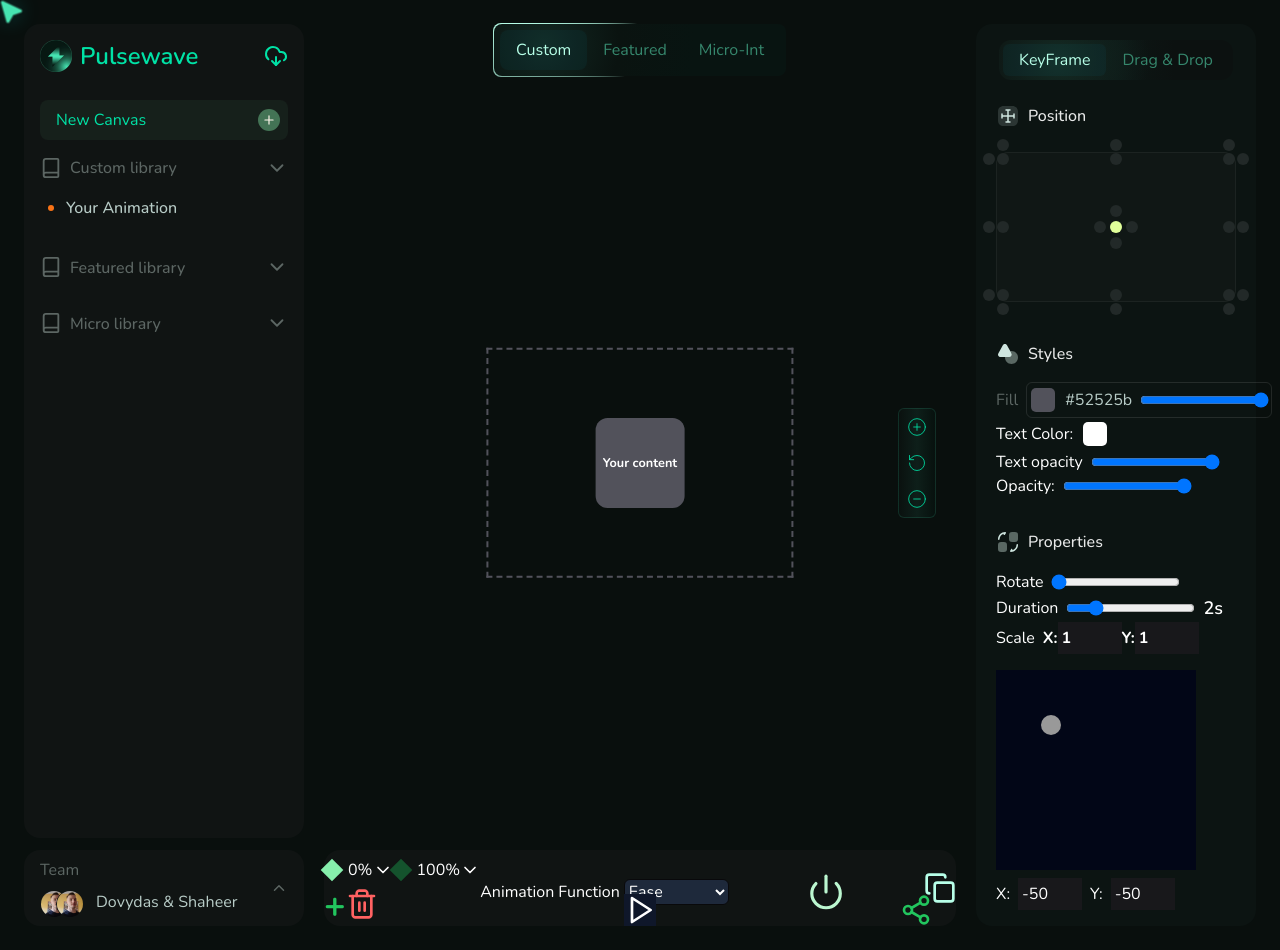
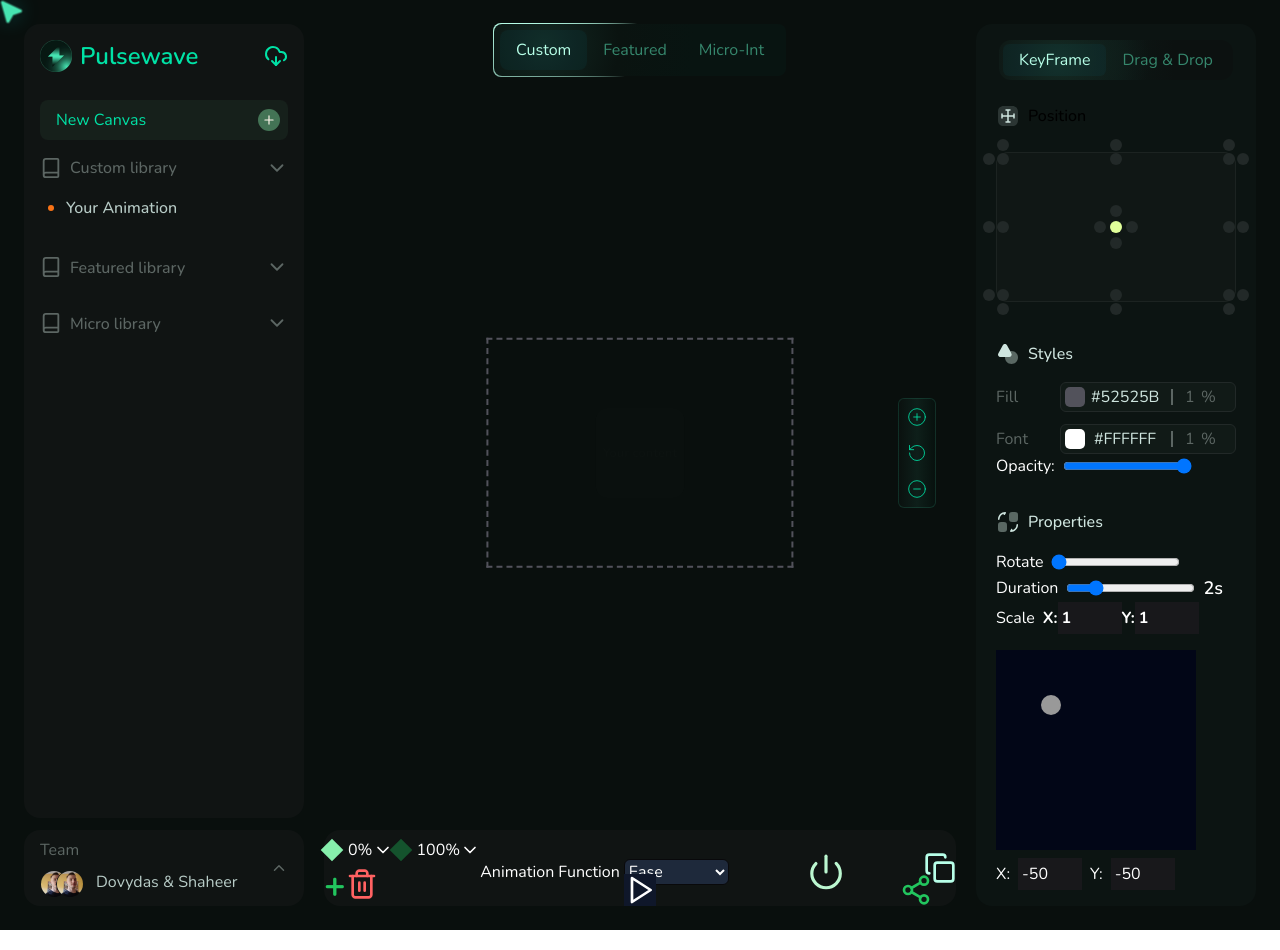
Before and after one commit to amuseDave/animationGen, a React (Vite) app: page / in a window 1280 px wide. Built offline with nearby package versions, Linux system fonts and the light colour scheme.

Commit message:
add inputs

```diff
--- a/src/components/Controller/Custom/NotDD/Controls.jsx
+++ b/src/components/Controller/Custom/NotDD/Controls.jsx
@@ -23,7 +23,7 @@ export default function Controls() {
   return (
     <>
       <div className="mt-10">
-        <div className="control-title">
+        <div className="control-title control-main-color">
           <img src={circleTriangle} />
           Styles
         </div>
@@ -36,7 +36,7 @@ export default function Controls() {
       </div>
 
       <div className="mt-8">
-        <div className="control-title">
+        <div className="control-title control-main-color">
           <img src={convertShape} />
           Properties
         </div>
--- a/src/components/Controller/Custom/NotDD/Controls/Color.jsx
+++ b/src/components/Controller/Custom/NotDD/Controls/Color.jsx
@@ -1,5 +1,6 @@
 import { useRef } from "react";
 import { useSelector } from "react-redux";
+import { handleValueInputs } from "../../../../../utils/helper";
 
 export default function Color({ handleStyle }) {
   const activeKeyFrame = useSelector((state) => state.custom.activeKeyFrame);
@@ -13,8 +14,11 @@ export default function Color({ handleStyle }) {
   );
 
   function handleInput() {
-    const bgOp = opacityEl.current.value;
+    let bgOp = opacityEl.current.value;
     const bgC = colorEl.current.value;
+
+    bgOp = handleValueInputs(bgOp, 100);
+    if (isNaN(bgOp)) return;
 
     handleStyle(
       { target: { value: { color: bgC, opacity: bgOp } } },
@@ -24,25 +28,29 @@ export default function Color({ handleStyle }) {
 
   return (
     <>
-      <div className="control-container ">
+      <div className="control-container">
         <p>Fill</p>
         <div className="control-input-container">
+          <div className="control-color-input-container">
             <input
               ref={colorEl}
               onChange={handleInput}
               value={color}
               type="color"
             />
-          <p className="text-main-t-gray-active">{color}</p>
+          </div>
+          <p className="control-main-color control-text">{color}</p>
+          <div className="control-separator"></div>
+          <div className="flex items-center">
             <input
+              style={{ width: `${bgOpacity.length * 8 + 7}px` }}
+              className="control-value-input"
               onChange={handleInput}
               ref={opacityEl}
-            type="range"
-            min={0.01}
-            max={1}
-            step={0.01}
               value={bgOpacity}
             />
+            <p className="mr-1">%</p>
+          </div>
         </div>
       </div>
     </>
--- a/src/components/Controller/Custom/NotDD/Controls/Scale.jsx
+++ b/src/components/Controller/Custom/NotDD/Controls/Scale.jsx
@@ -1,6 +1,6 @@
 import { useSelector, useDispatch } from "react-redux";
 import { customActions } from "../../../../../store/customSlicer";
-import { handleValueInputs } from "../../../../../utils/helper";
+import { handleValueScaleInputs } from "../../../../../utils/helper";
 
 export default function Scale() {
   const dispatch = useDispatch();
@@ -13,8 +13,8 @@ export default function Scale() {
   );
   function handleScaleChange(e, type) {
     let { value: val } = e.target;
-    const value = handleValueInputs(val);
-    if (isNaN(value) || value.length > 5) return;
+    const value = handleValueScaleInputs(val, 5);
+    if (isNaN(value) || value.length > 4) return;
 
     dispatch(customActions.handleScale({ type, value }));
   }
--- a/src/components/Controller/Custom/NotDD/Controls/TextColor.jsx
+++ b/src/components/Controller/Custom/NotDD/Controls/TextColor.jsx
@@ -1,5 +1,6 @@
 import { useRef } from "react";
 import { useSelector } from "react-redux";
+import { handleValueInputs } from "../../../../../utils/helper";
 
 export default function TextColor({ handleStyle }) {
   const activeKeyFrame = useSelector((state) => state.custom.activeKeyFrame);
@@ -15,8 +16,11 @@ export default function TextColor({ handleStyle }) {
   );
 
   function handleInput() {
-    const textOp = opacityEl.current.value;
+    let textOp = opacityEl.current.value;
     const textC = colorEl.current.value;
+
+    textOp = handleValueInputs(textOp, 100);
+    if (isNaN(textOp)) return;
 
     handleStyle(
       { target: { value: { color: textC, opacity: textOp } } },
@@ -26,8 +30,10 @@ export default function TextColor({ handleStyle }) {
 
   return (
     <>
-      <div className="flex items-center gap-2">
-        <p className="text-white">Text Color:</p>{" "}
+      <div className="control-container">
+        <p>Font</p>
+        <div className="control-input-container">
+          <div className="control-color-input-container">
             <input
               ref={colorEl}
               onChange={handleInput}
@@ -35,17 +41,21 @@ export default function TextColor({ handleStyle }) {
               type="color"
             />
           </div>
-      <div className="flex items-center gap-2">
-        <p className="text-left text-white">Text opacity</p>
+
+          <p className="control-main-color control-text">{color}</p>
+          <div className="control-separator"></div>
+
+          <div className="flex items-center">
             <input
+              style={{ width: `${textOpacity.length * 8 + 7}px` }}
+              className="control-value-input"
               onChange={handleInput}
               ref={opacityEl}
-          type="range"
-          min={0.01}
-          max={1}
-          step={0.01}
               value={textOpacity}
-        />
+            />{" "}
+            <p className="mr-1">%</p>
+          </div>
+        </div>
       </div>
     </>
   );
--- a/src/components/Preview/Custom/Preview.jsx
+++ b/src/components/Preview/Custom/Preview.jsx
@@ -16,6 +16,7 @@ export default function Preview() {
     width: `${24 * zoomLevel}dvw`,
     height: `${18 * zoomLevel}dvw`,
   };
+
   const size = (window.innerWidth / 100) * 7 * zoomLevel;
   const boxStyles = {
     width: `${size}px`,
--- a/src/styles/controller-panel.css
+++ b/src/styles/controller-panel.css
@@ -22,20 +22,33 @@
   }
 
   .control-title {
-    @apply flex items-center gap-2 mt-6 font-medium text-white/90;
+    @apply flex items-center gap-2 mt-6 font-medium;
+  }
+  .control-main-color {
+    @apply text-[#CFE5DF];
+  }
+  .control-text {
+    @apply w-[68px] uppercase;
   }
 
   .controls-container {
-    @apply mt-4 text-main-t-gray;
+    @apply mt-4 text-[#5C6663];
   }
   .control-container {
-    @apply flex items-center justify-between gap-2;
+    @apply flex items-center justify-between gap-2 mt-3;
+  }
+  .control-separator {
+    @apply h-4 w-[2px] mx-2 bg-[#5C6663];
   }
 
   .control-input-container {
-    @apply flex items-center gap-2 border border-white/10 px-[2px] py-[1px] rounded-md;
+    @apply flex items-center px-[2px] gap-1 border bg-[#111A17] border-[#222928]  rounded-md w-44;
   }
-  .control-range-input {
+  .control-value-input {
+    @apply bg-transparent border-none outline-none w-4;
+  }
+  .control-color-input-container {
+    @apply flex items-center;
   }
 }
 
@@ -43,8 +56,8 @@ input[type="color"] {
   -webkit-appearance: none;
   -moz-appearance: none;
   appearance: none;
-  width: 28px;
-  height: 32px;
+  width: 24px;
+  height: 28px;
   background-color: transparent;
   border: none;
 }
--- a/src/utils/helper.js
+++ b/src/utils/helper.js
@@ -176,14 +176,22 @@ export function handleTranslateInputs(val) {
 
   return val;
 }
-export function handleValueInputs(value) {
+export function handleValueScaleInputs(value, max) {
   if (value === "." || value === "") value = "0";
   if (value.startsWith("0") && value.length > 1 && !value.startsWith("0."))
     value = value.slice(1);
-  if (value > 5) value = "5";
-  if (value === "5.") value = "5";
+  if (value > max) value = `${max}`;
+  if (value === "5.") value = `${max}`;
   if (value < 0) value = "0";
 
+  return value;
+}
+
+export function handleValueInputs(value, max) {
+  if (value === "") value = "0";
+  if (value.startsWith("0") && value.length > 1) value = value.slice(1);
+  if (value > max) value = `${max}`;
+  if (value < 0) value = "0";
   return value;
 }
 
@@ -283,5 +291,6 @@ export function hexToRgba(hex, opacity) {
   const r = parseInt(hex.slice(1, 3), 16);
   const g = parseInt(hex.slice(3, 5), 16);
   const b = parseInt(hex.slice(5, 7), 16);
-  return `rgba(${r}, ${g}, ${b}, ${opacity})`;
+
+  return `rgba(${r}, ${g}, ${b}, ${opacity / 100})`;
 }
```
Lines whose indentation alone changed are shown as unchanged.
